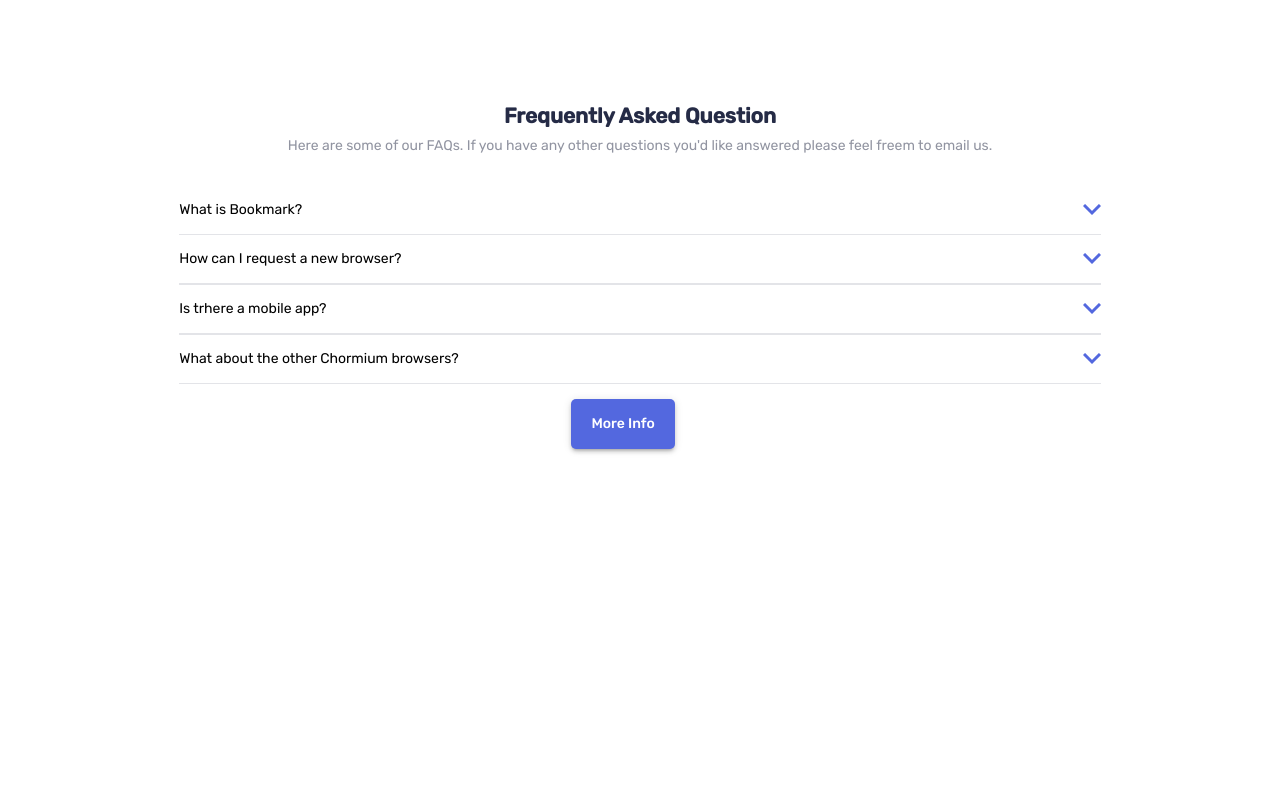
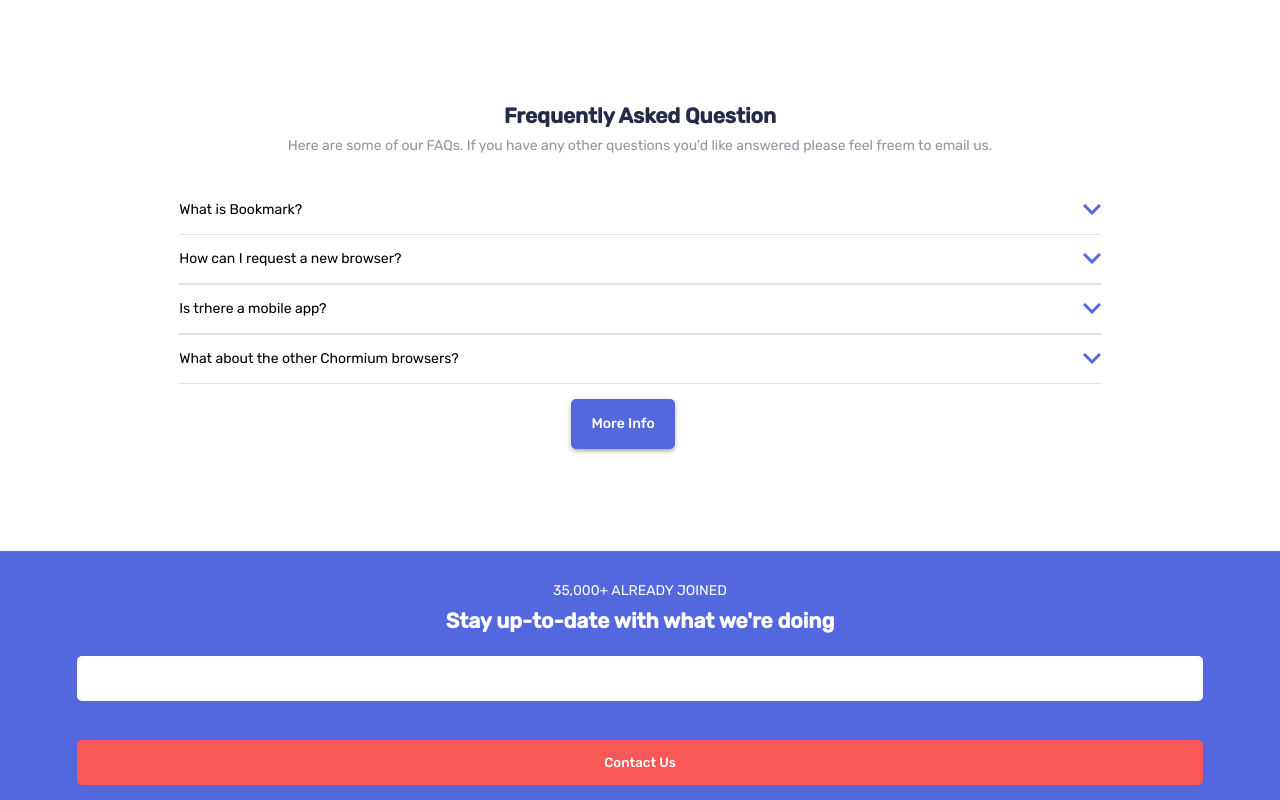
Before and after one commit to Gabe0214/book-mark-landing, a website: page index.html in a window 1280 px wide. Shown: the part 3849-4649 px from the top of the page. Before the commit the page ends 4313 px from the top, so only its background shows below. Drawn offline with nearby package versions, Linux system fonts and the light colour scheme; files that its build step writes are made by us from their sources.

Commit message:
email validation and UI styling complete

```diff
--- a/index.html
+++ b/index.html
@@ -130,7 +130,24 @@
             </div>
             <a href="#" class="primary-btn blue">More Info</a>
         </div>
+    </section>
+    <section id="email" class="blue box">
+        <div class="email-bg">
+            <div class="text-content-container">
+                <span>35,000+ ALREADY JOINED</span>
+                <h2>Stay up-to-date with what we're doing</h2>
+            <div class="input-btn-container">
 
+                <input type="email" id ="email-input" value=""/>
+                <img src="/images/icon-error.svg" class="error" alt="error"/>
+                <div class="error-message">
+                    <span>Whoops, make sure it's an email</span>
+                </div>
+                <button type="submit">Contact Us</button>
+
+            </div>
+            </div>
+        </div>
     </section>
     <div class="mobile-menu">
         <div class="mobile-menu-inner-container">
--- a/js/app.js
+++ b/js/app.js
@@ -8,9 +8,12 @@ const tabText = document.querySelector('#tab-text');
 const dropDownOptionsText = document.querySelectorAll('.tab-info');
 const faqTabs = document.querySelectorAll('.question-arrow-container');
 const arrows = document.querySelectorAll('.arrow');
+const input = document.querySelector('#email-input');
+const errorImg = document.querySelector('.error');
+const errorMessage = document.querySelector('.error-message');
 let menuOpen = false;
 
-console.log({ dropDownOptionsText, faqTabs });
+console.log(input);
 burger.addEventListener('click', (e) => {
 	menuOpen = !menuOpen;
 	e.preventDefault();
@@ -99,3 +102,21 @@ function openTab(e) {
 		arrows[3].classList.toggle('arrow-up');
 	}
 }
+
+input.addEventListener('input', onChange);
+
+const re = /^[a-zA-Z0-9.!#$%&'*+/=?^_`{|}~-]+@[a-zA-Z0-9-]+(?:\.[a-zA-Z0-9-]+)*$/;
+
+function onChange(e) {
+	const node = e.target;
+
+	if (!re.test(node.value)) {
+		node.style.border = '#fa5757 2px solid';
+		errorImg.style.display = 'block';
+		errorMessage.classList.add('show-message');
+	} else {
+		node.style.border = 'none';
+		errorImg.style.display = 'none';
+		errorMessage.classList.remove('show-message');
+	}
+}
--- /dev/null
+++ b/scss/_email-section.scss
@@ -0,0 +1,67 @@
+#email {
+	.email-bg {
+		.text-content-container {
+			color: #fff;
+			display: flex;
+			flex-direction: column;
+			justify-content: center;
+			align-items: center;
+			padding-top: 25px;
+
+			.input-btn-container {
+				display: flex;
+				flex-direction: column;
+				width: 100%;
+				margin-top: 20px;
+				position: relative;
+
+				input,
+				button {
+					// height: 5vh;
+					border-radius: 5px;
+					padding: 1.5rem 0;
+				}
+
+				input {
+					padding-left: 10px;
+					padding-right: 10px;
+					outline: red;
+					border: none;
+				}
+				.error {
+					position: absolute;
+					right: 9px;
+					top: 12px;
+					display: none;
+				}
+
+				.error-message {
+					width: 100%;
+					position: absolute;
+					bottom: 110px;
+					z-index: -1;
+					background-color: $secondary-color;
+					border-radius: 0 0 5px 5px;
+					transition: .6s;
+					text-align: left;
+					padding: 0 10px;
+				}
+
+				.show-message {
+					z-index: 1;
+					transition: .6s;
+					bottom: 72px;
+				}
+
+				button {
+					background-color: $secondary-color;
+					color: #fff;
+					border: none;
+					font-weight: 500;
+					font-family: 'Rubik', sans-serif;
+					margin: 39px 0 15px 0;
+				}
+			}
+		}
+	}
+}
--- a/scss/styles.scss
+++ b/scss/styles.scss
@@ -8,3 +8,4 @@
 @import './features-section.scss';
 @import './extensions.scss';
 @import './faq-section.scss';
+@import './email-section.scss';
```
Also changed, not shown: images/icon-error.svg (added).
